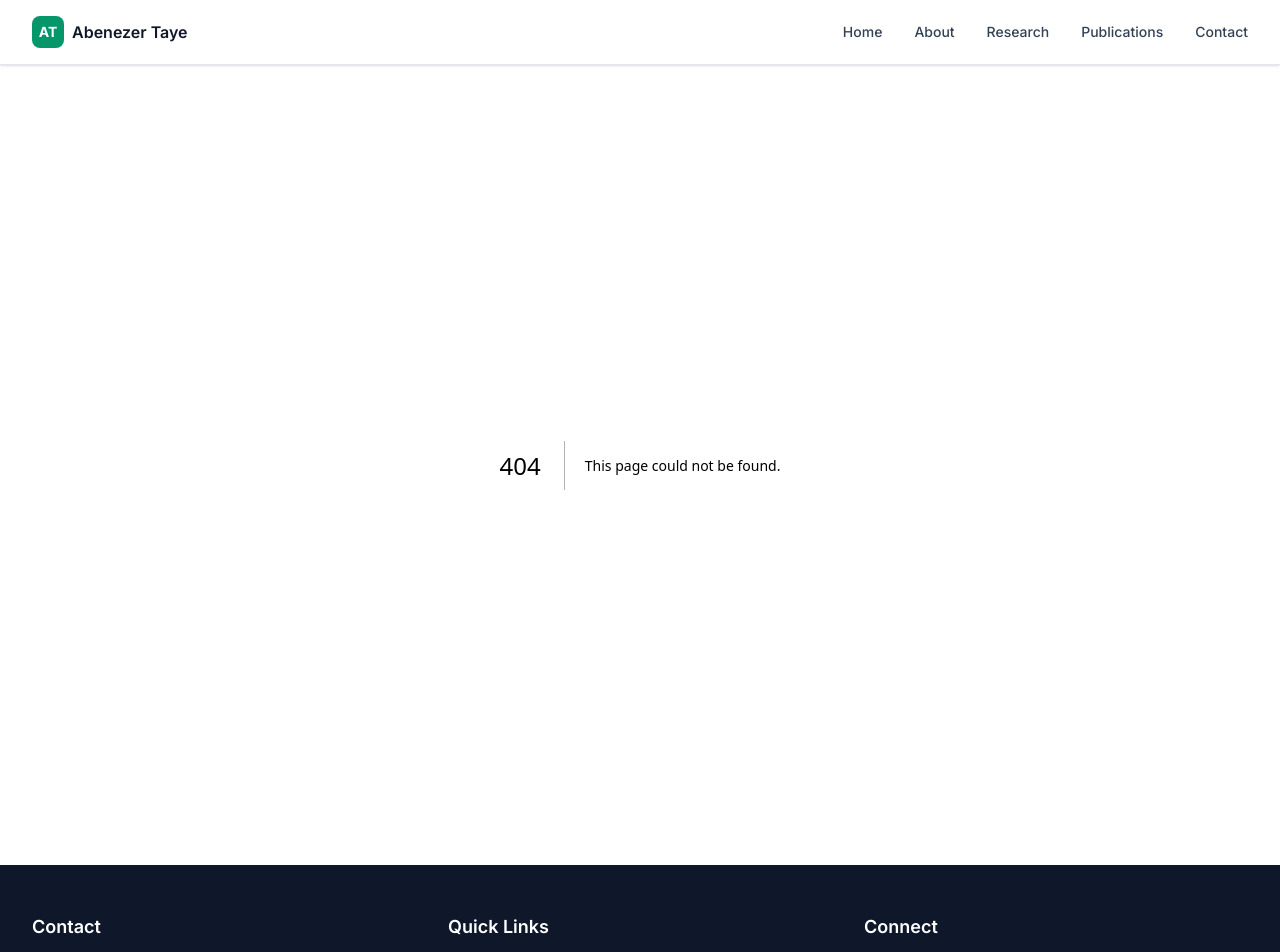
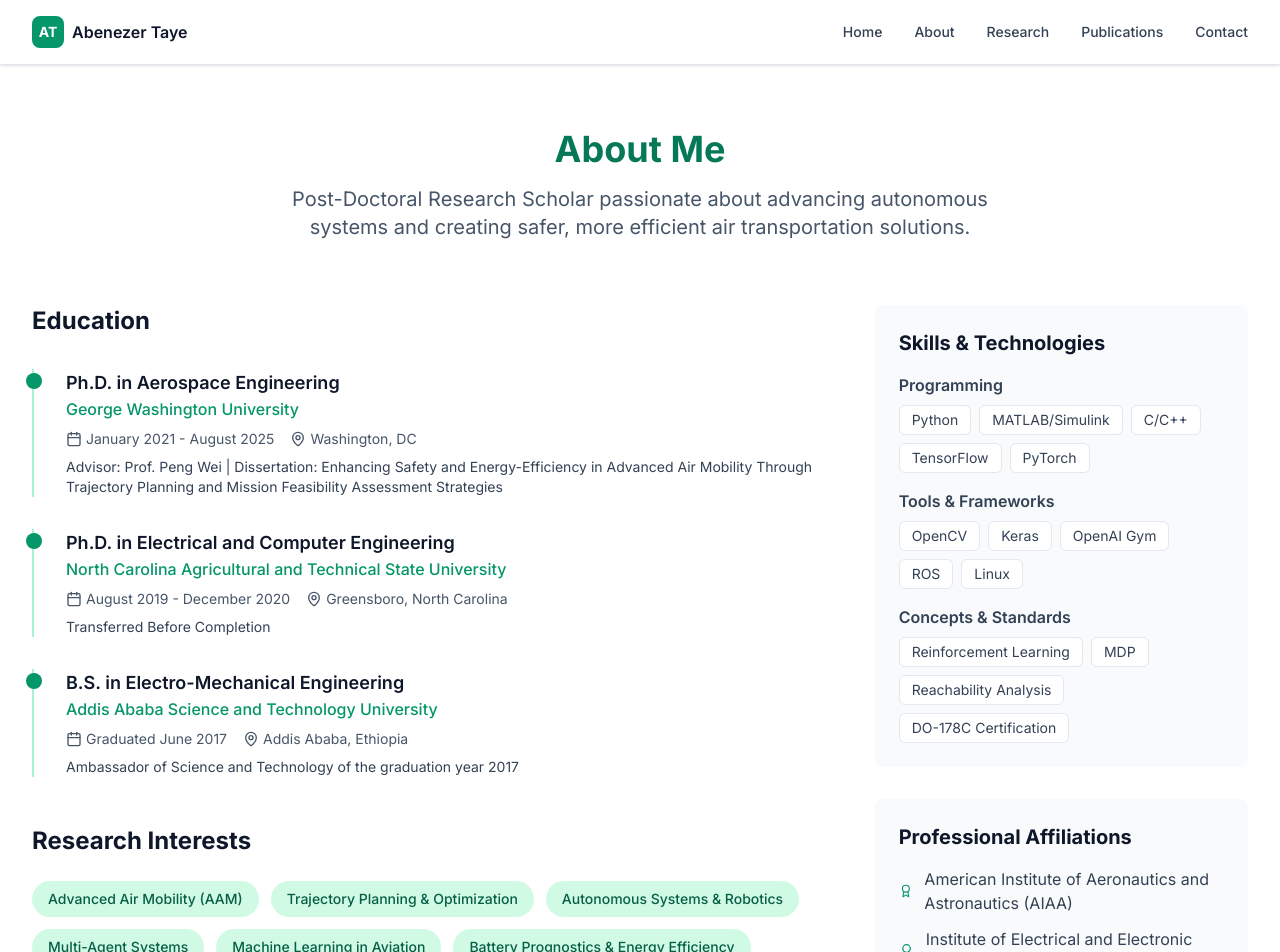
Before and after one commit to Abenezergirma/abenezertaye.github.io, a Next.js app: page /about in a window 1280 px wide. Before the commit this address had no page. Shown: the top 952 px of the page. Built offline with nearby package versions, Linux system fonts and the light colour scheme.

Commit message:
about page

```diff
--- /dev/null
+++ b/src/app/about/page.tsx
@@ -0,0 +1,168 @@
+import { Calendar, MapPin, Award } from 'lucide-react';
+
+export default function About() {
+  const education = [
+    {
+      degree: "Ph.D. in Aerospace Engineering",
+      school: "George Washington University",
+      period: "January 2021 - August 2025",
+      location: "Washington, DC",
+      details: "Advisor: Prof. Peng Wei | Dissertation: Enhancing Safety and Energy-Efficiency in Advanced Air Mobility Through Trajectory Planning and Mission Feasibility Assessment Strategies"
+    },
+    {
+      degree: "Ph.D. in Electrical and Computer Engineering",
+      school: "North Carolina Agricultural and Technical State University",
+      period: "August 2019 - December 2020",
+      location: "Greensboro, North Carolina",
+      details: "Transferred Before Completion"
+    },
+    {
+      degree: "B.S. in Electro-Mechanical Engineering",
+      school: "Addis Ababa Science and Technology University",
+      period: "Graduated June 2017",
+      location: "Addis Ababa, Ethiopia",
+      details: "Ambassador of Science and Technology of the graduation year 2017"
+    }
+  ];
+
+  const researchInterests = [
+    "Advanced Air Mobility (AAM)",
+    "Trajectory Planning & Optimization",
+    "Autonomous Systems & Robotics",
+    "Multi-Agent Systems",
+    "Machine Learning in Aviation",
+    "Battery Prognostics & Energy Efficiency",
+    "Flight Control Systems",
+    "UAV/UAS Operations"
+  ];
+
+  const skills = {
+    programming: ["Python", "MATLAB/Simulink", "C/C++", "TensorFlow", "PyTorch"],
+    tools: ["OpenCV", "Keras", "OpenAI Gym", "ROS", "Linux"],
+    concepts: ["Reinforcement Learning", "MDP", "Reachability Analysis", "DO-178C Certification"]
+  };
+
+  return (
+    <div className="py-16 bg-white">
+      <div className="container-custom">
+        {/* Page Header */}
+        <div className="text-center mb-16">
+          <h1 className="text-4xl font-bold text-primary-700 mb-4">About Me</h1>
+          <p className="text-xl text-secondary-600 max-w-3xl mx-auto">
+            Post-Doctoral Research Scholar passionate about advancing autonomous systems
+            and creating safer, more efficient air transportation solutions.
+          </p>
+        </div>
+
+        <div className="grid grid-cols-1 lg:grid-cols-3 gap-12">
+          {/* Main Content */}
+          <div className="lg:col-span-2 space-y-12">
+            {/* Education Timeline */}
+            <section>
+              <h2 className="text-2xl font-bold text-secondary-900 mb-8">Education</h2>
+              <div className="space-y-8">
+                {education.map((edu, index) => (
+                  <div key={index} className="relative pl-8 border-l-2 border-primary-200">
+                    <div className="absolute -left-2 mt-1 w-4 h-4 bg-primary-600 rounded-full"></div>
+                    <div className="mb-2">
+                      <h3 className="text-lg font-semibold text-secondary-900">{edu.degree}</h3>
+                      <p className="text-primary-600 font-medium">{edu.school}</p>
+                    </div>
+                    <div className="flex flex-wrap items-center gap-4 text-sm text-secondary-600 mb-2">
+                      <div className="flex items-center gap-1">
+                        <Calendar className="h-4 w-4" />
+                        {edu.period}
+                      </div>
+                      <div className="flex items-center gap-1">
+                        <MapPin className="h-4 w-4" />
+                        {edu.location}
+                      </div>
+                    </div>
+                    <p className="text-secondary-700 text-sm">{edu.details}</p>
+                  </div>
+                ))}
+              </div>
+            </section>
+
+            {/* Research Interests */}
+            <section>
+              <h2 className="text-2xl font-bold text-secondary-900 mb-6">Research Interests</h2>
+              <div className="flex flex-wrap gap-3">
+                {researchInterests.map((interest, index) => (
+                  <span
+                    key={index}
+                    className="px-4 py-2 bg-primary-100 text-primary-800 rounded-full text-sm font-medium hover:bg-primary-200 transition-colors cursor-default"
+                  >
+                    {interest}
+                  </span>
+                ))}
+              </div>
+            </section>
+          </div>
+
+          {/* Sidebar */}
+          <div className="space-y-8">
+            {/* Skills & Technologies */}
+            <section className="bg-secondary-50 rounded-lg p-6">
+              <h3 className="text-xl font-bold text-secondary-900 mb-4">Skills & Technologies</h3>
+
+              <div className="space-y-4">
+                <div>
+                  <h4 className="font-semibold text-secondary-700 mb-2">Programming</h4>
+                  <div className="flex flex-wrap gap-2">
+                    {skills.programming.map((skill, index) => (
+                      <span key={index} className="px-3 py-1 bg-white text-secondary-700 rounded-md text-sm border border-secondary-200">
+                        {skill}
+                      </span>
+                    ))}
+                  </div>
+                </div>
+
+                <div>
+                  <h4 className="font-semibold text-secondary-700 mb-2">Tools & Frameworks</h4>
+                  <div className="flex flex-wrap gap-2">
+                    {skills.tools.map((tool, index) => (
+                      <span key={index} className="px-3 py-1 bg-white text-secondary-700 rounded-md text-sm border border-secondary-200">
+                        {tool}
+                      </span>
+                    ))}
+                  </div>
+                </div>
+
+                <div>
+                  <h4 className="font-semibold text-secondary-700 mb-2">Concepts & Standards</h4>
+                  <div className="flex flex-wrap gap-2">
+                    {skills.concepts.map((concept, index) => (
+                      <span key={index} className="px-3 py-1 bg-white text-secondary-700 rounded-md text-sm border border-secondary-200">
+                        {concept}
+                      </span>
+                    ))}
+                  </div>
+                </div>
+              </div>
+            </section>
+
+            {/* Professional Affiliations */}
+            <section className="bg-secondary-50 rounded-lg p-6">
+              <h3 className="text-xl font-bold text-secondary-900 mb-4">Professional Affiliations</h3>
+              <div className="space-y-3">
+                <div className="flex items-center gap-3">
+                  <Award className="h-5 w-5 text-primary-600" />
+                  <span className="text-secondary-700">American Institute of Aeronautics and Astronautics (AIAA)</span>
+                </div>
+                <div className="flex items-center gap-3">
+                  <Award className="h-5 w-5 text-primary-600" />
+                  <span className="text-secondary-700">Institute of Electrical and Electronic Engineers (IEEE)</span>
+                </div>
+                <div className="flex items-center gap-3">
+                  <Award className="h-5 w-5 text-primary-600" />
+                  <span className="text-secondary-700">Institute for Operations Research and the Management Sciences (INFORMS)</span>
+                </div>
+              </div>
+            </section>
+          </div>
+        </div>
+      </div>
+    </div>
+  );
+}
```
